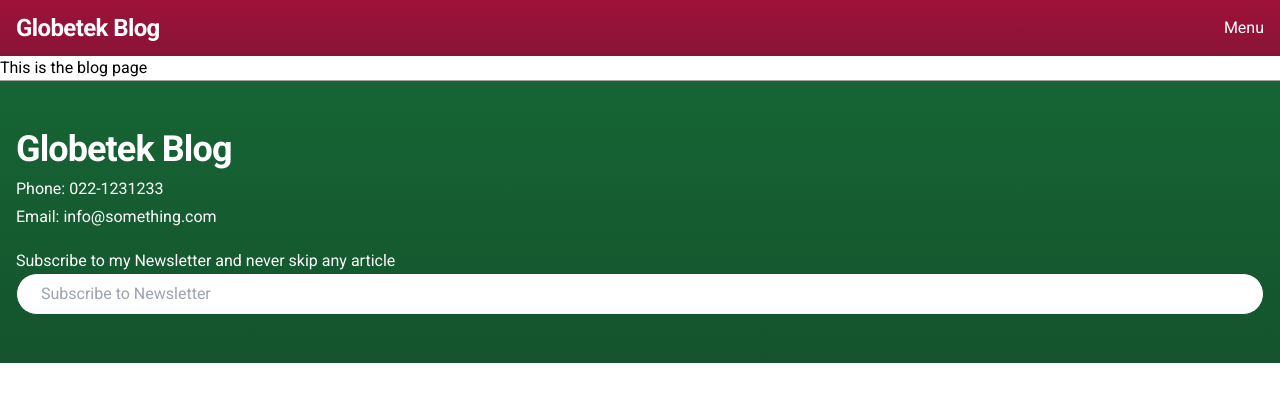
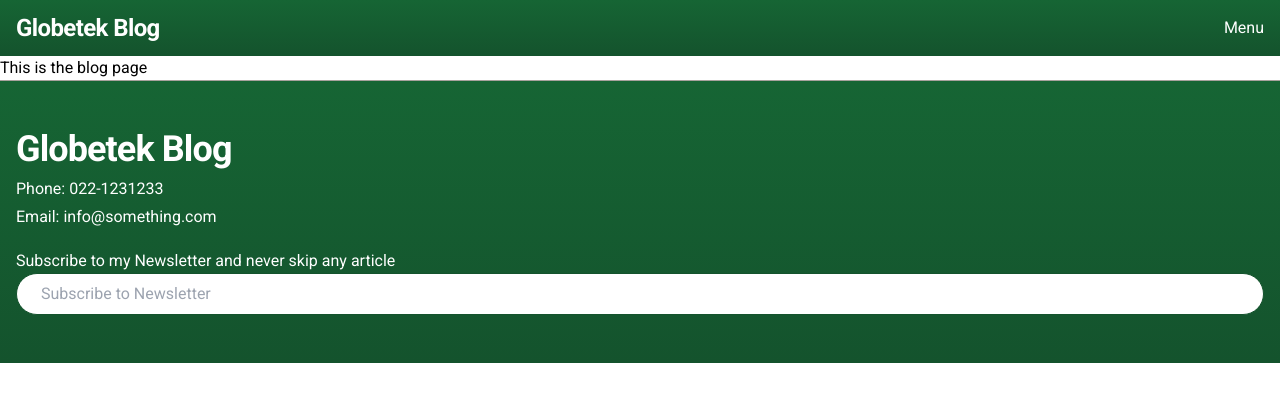
Before and after one commit to awais-ninja/awais-personal-blog, a Next.js app: page /blog in a window 1280 px wide. Shown: the top 402 px of the page. Built offline with nearby package versions, Linux system fonts and the light colour scheme.

Commit message:
fixed primary color style in nav

```diff
--- a/app/components/navigation/index.js
+++ b/app/components/navigation/index.js
@@ -11,7 +11,7 @@
 
 const Navigation = () => {
   return (
-    <div className="bg-gradient-to-b from-rose-800 to-rose-900 text-white">
+    <div className="bg-gradient-to-b from-primary-800 to-primary-900 text-white">
       <div className="flex flex-col px-4 gap-y-4 py-3">
         <div className="flex items-center">
           <Logo />
```
